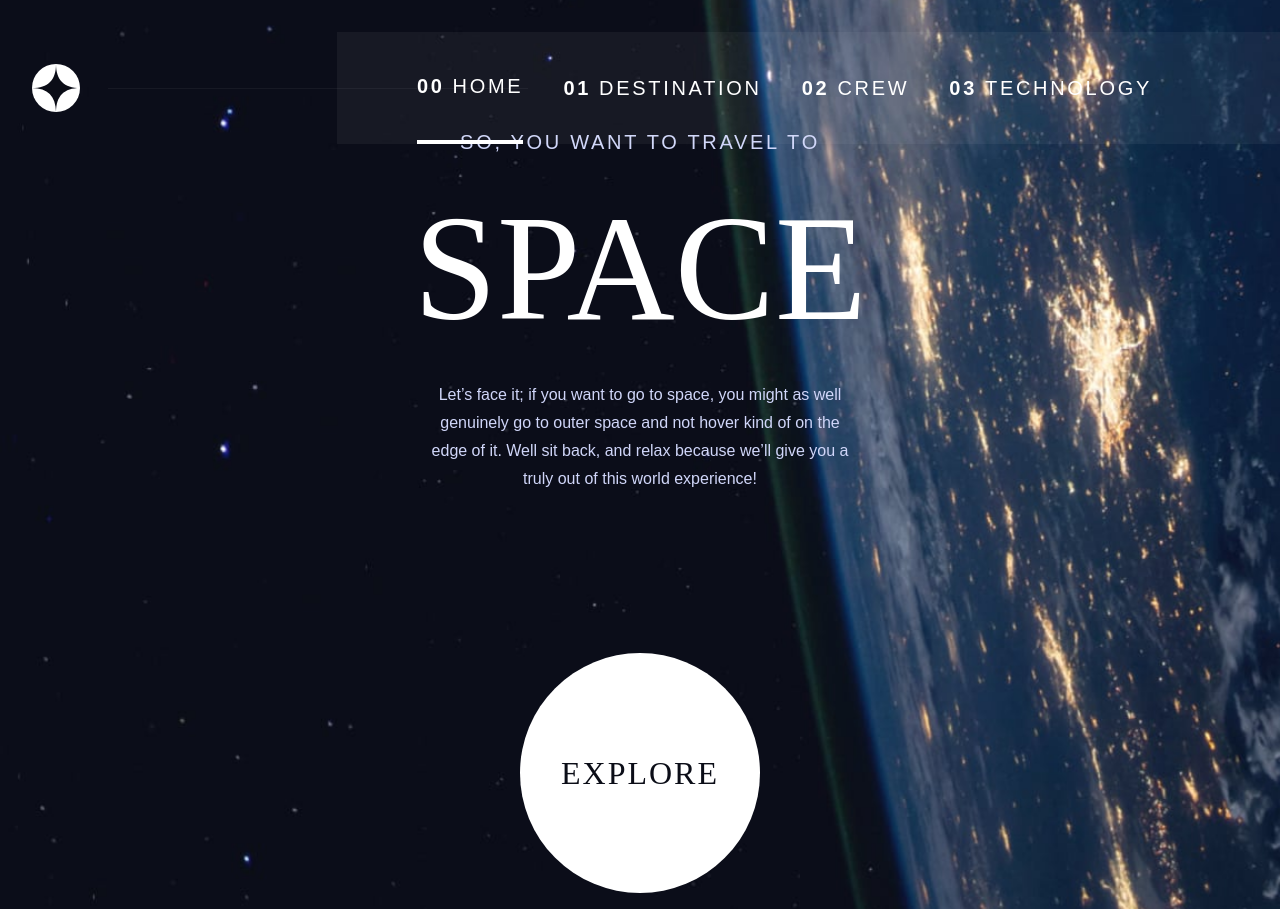
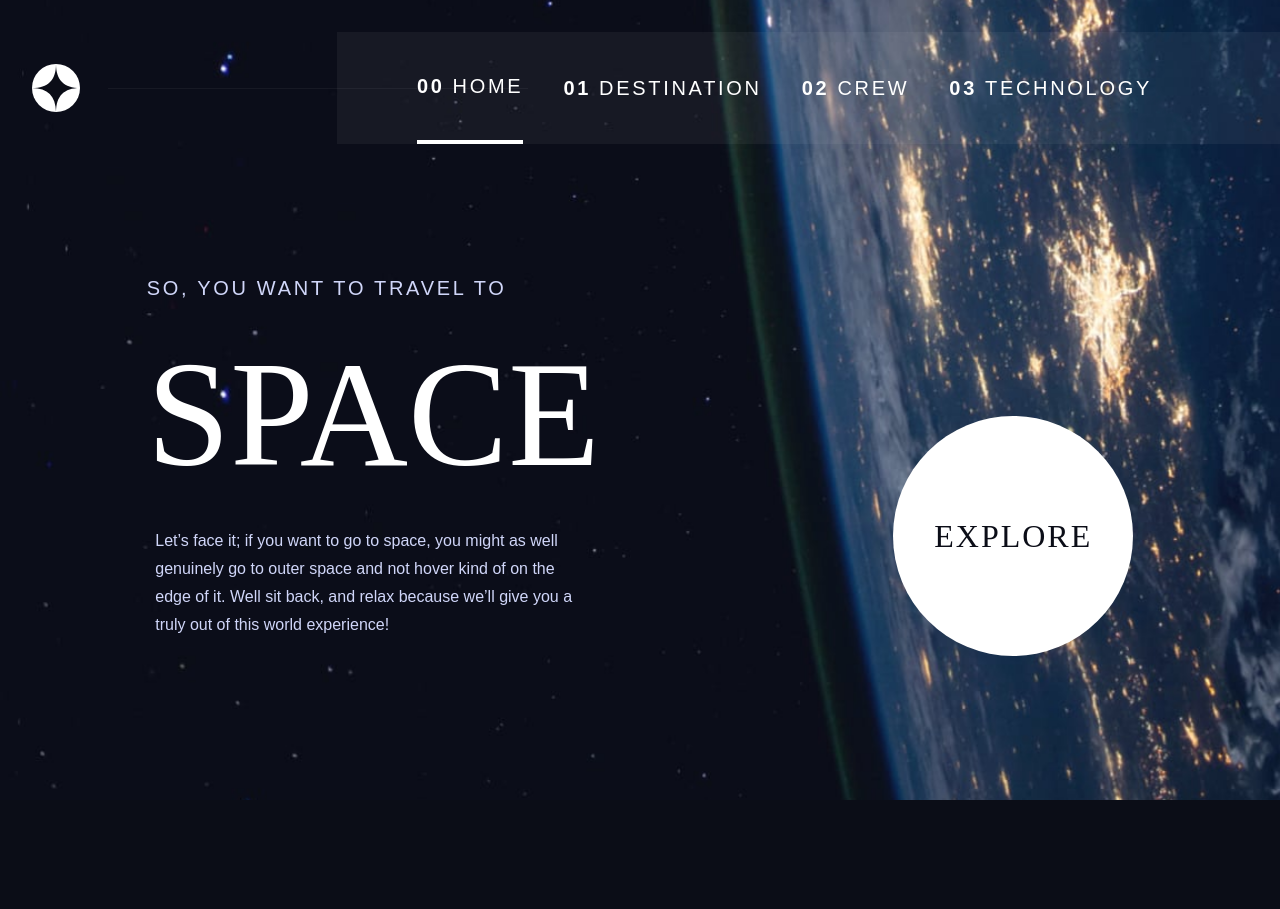
Before and after one commit to beloveddie/space-tourism, a React (Create React App) app: page / in a window 1280 px wide. After the commit the page ends 800 px from the top, so only its background shows below. Built offline with nearby package versions, Linux system fonts and the light colour scheme.

Commit message:
Build up Home Page --desktop-mode

```diff
--- a/src/pages/Home.tsx
+++ b/src/pages/Home.tsx
@@ -3,21 +3,25 @@ import { Link } from "react-router-dom";
 
 const Home = () => {
   return (
-    <section className="Home min-h-screen w-full pt-32 pb-4 text-center md:pt-60 lg:pt-32">
+    <section className="Home min-h-screen w-full pt-32 pb-4 text-center md:pt-60 lg:pt-32 lg:flex lg:items-center lg:justify-around lg:text-left">
+      <div>
         <h5 className="text-base text-secondary tracking-[2.7px] md:text-xl">
           SO, YOU WANT TO TRAVEL TO
         </h5>
         <h1 className="text-[80px] md:text-[150px]">SPACE</h1>
-      <p className="sm:text-[15px] text-secondary px-3 mt-4 font-light leading-relaxed md:w-[444px] md:px-1 md:mx-auto md:mt-0 md:text-base md:leading-7">
+        <p className="sm:text-[15px] text-secondary px-3 mt-4 font-light leading-relaxed md:w-[444px] md:px-1 md:mx-auto md:mt-0 md:text-base md:leading-7 ">
           Let’s face it; if you want to go to space, you might as well genuinely
           go to outer space and not hover kind of on the edge of it. Well sit
           back, and relax because we’ll give you a truly out of this world
           experience!
         </p>
+      </div>
 
+      <div>
         <button className="noSelect transition ease-linear delay-150 bg-primary hover:transition-all focus:outline hover:outline outline-primary/10 outline-[50px] text-dark tracking-[2px] font-bellefair text-xl rounded-full w-[160px] h-[160px] mx-auto mt-12  flex justify-center items-center md:w-60 md:h-60 md:text-[32px] md:mt-40">
           <Link to={"/destination"}>EXPLORE</Link>
         </button>
+      </div>
     </section>
   );
 };
```
Lines whose indentation alone changed are shown as unchanged.
